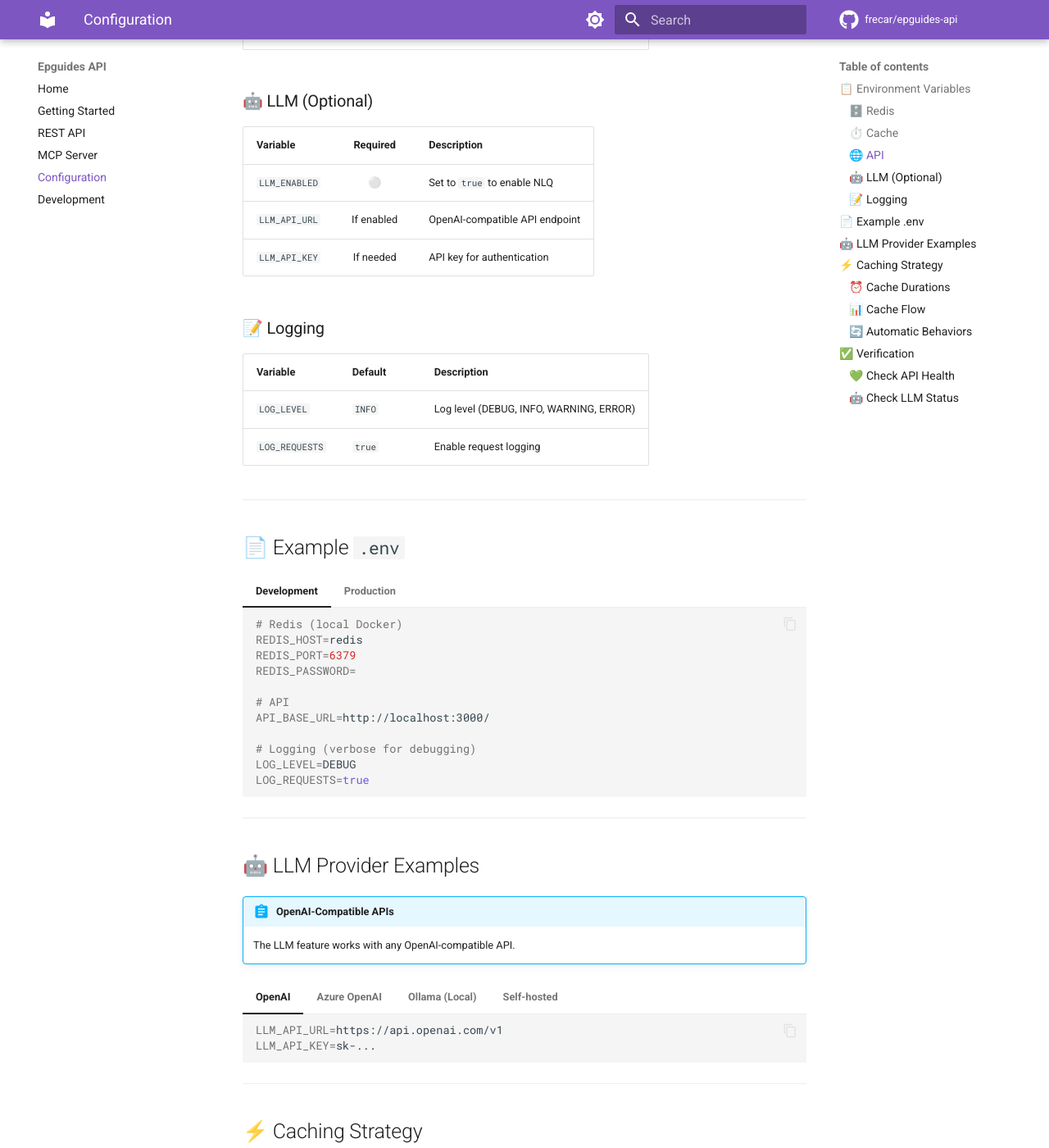
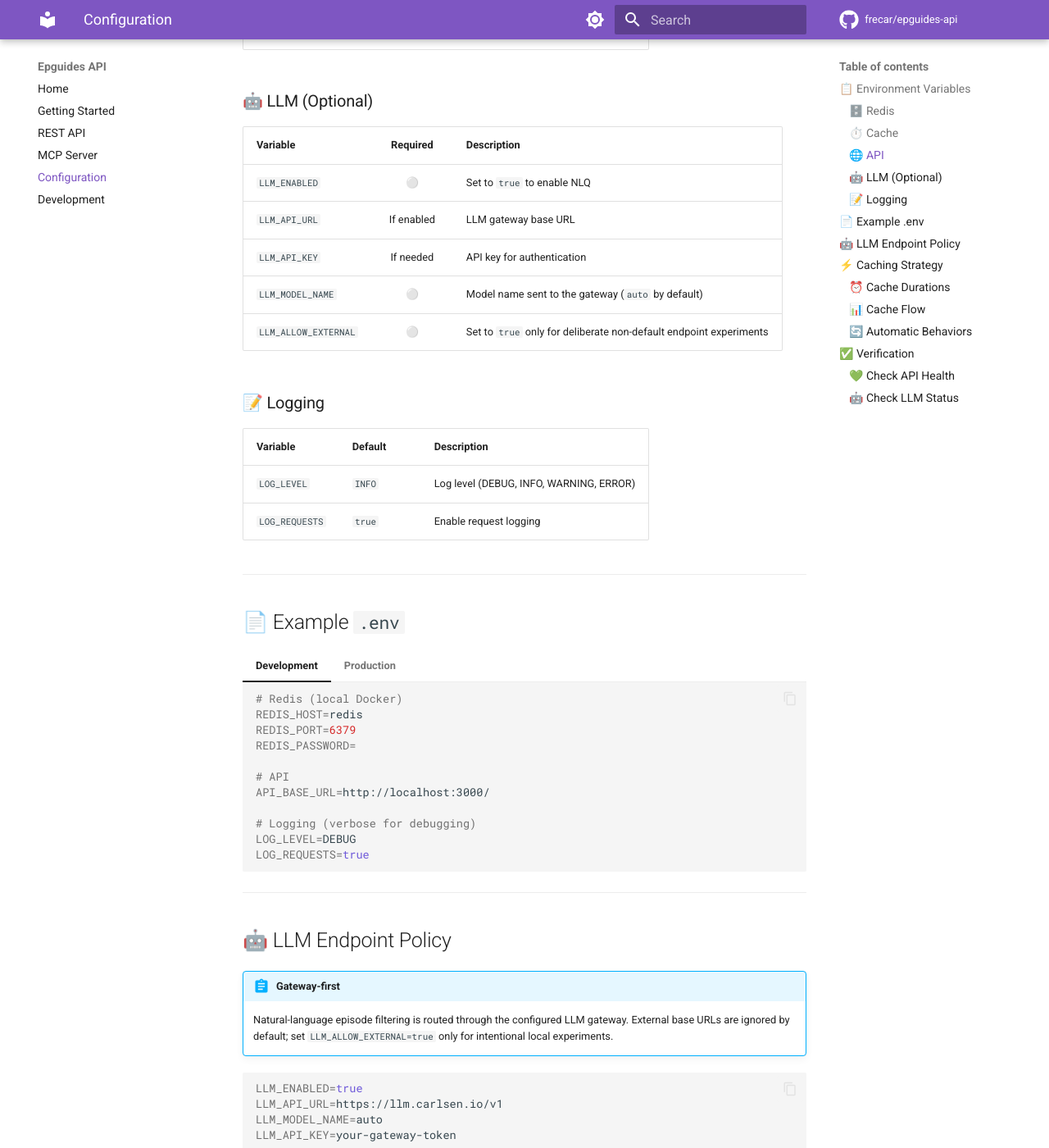
Before and after one commit to frecar/epguides-api, an MkDocs documentation site: the page built from docs/configuration.md, in a window 1280 px wide and 1400 px high, scrolled down 1056 px. Shown: the whole window at 82% size. Built offline with MkDocs 1.6.1 and Material for MkDocs 9.7.7, drawn with Linux system fonts in a browser that asks for light colours; comment, search, counter and statistics services are not loaded; some of the changed text lies outside the part shown.

Commit message:
fix: enforce gateway LLM policy

````diff
--- a/docker-compose.prod.yml
+++ b/docker-compose.prod.yml
@@ -41,9 +41,11 @@ services:
       LOG_LEVEL: ${LOG_LEVEL:-INFO}
       API_BASE_URL: ${API_BASE_URL:-https://epguides.frecar.no}
       LOG_REQUESTS: ${LOG_REQUESTS:-true}
-      LLM_ENABLED: ${LLM_ENABLED:-true}
-      LLM_API_URL: ${LLM_API_URL:-}
+      LLM_ENABLED: ${LLM_ENABLED:-false}
+      LLM_API_URL: ${LLM_API_URL:-https://llm.carlsen.io/v1}
       LLM_API_KEY: ${LLM_API_KEY:-}
+      LLM_MODEL_NAME: ${LLM_MODEL_NAME:-auto}
+      LLM_ALLOW_EXTERNAL: ${LLM_ALLOW_EXTERNAL:-false}
       SENTRY_DSN: ${SENTRY_DSN:-}
       GIT_SHA: ${GIT_SHA:-}
     depends_on:
--- a/docs/configuration.md
+++ b/docs/configuration.md
@@ -36,8 +36,10 @@ Configure the Epguides API using environment variables.
 | Variable | Required | Description |
 |----------|:--------:|-------------|
 | `LLM_ENABLED` | ⚪ | Set to `true` to enable NLQ |
-| `LLM_API_URL` | If enabled | OpenAI-compatible API endpoint |
+| `LLM_API_URL` | If enabled | LLM gateway base URL |
 | `LLM_API_KEY` | If needed | API key for authentication |
+| `LLM_MODEL_NAME` | ⚪ | Model name sent to the gateway (`auto` by default) |
+| `LLM_ALLOW_EXTERNAL` | ⚪ | Set to `true` only for deliberate non-default endpoint experiments |
 
 ### 📝 Logging
 
@@ -80,8 +82,9 @@ Configure the Epguides API using environment variables.
 
     # LLM (optional)
     LLM_ENABLED=true
-    LLM_API_URL=https://api.openai.com/v1
-    LLM_API_KEY=sk-your-api-key
+    LLM_API_URL=https://llm.carlsen.io/v1
+    LLM_MODEL_NAME=auto
+    LLM_API_KEY=your-gateway-token
 
     # Logging (less verbose)
     LOG_LEVEL=WARNING
@@ -90,39 +93,17 @@ Configure the Epguides API using environment variables.
 
 ---
 
-## 🤖 LLM Provider Examples
+## 🤖 LLM Endpoint Policy
 
-!!! abstract "OpenAI-Compatible APIs"
-    The LLM feature works with any OpenAI-compatible API.
+!!! abstract "Gateway-first"
+    Natural-language episode filtering is routed through the configured LLM gateway. External base URLs are ignored by default; set `LLM_ALLOW_EXTERNAL=true` only for intentional local experiments.
 
-=== "OpenAI"
-
-    ```bash
-    LLM_API_URL=https://api.openai.com/v1
-    LLM_API_KEY=sk-...
-    ```
-
-=== "Azure OpenAI"
-
-    ```bash
-    LLM_API_URL=https://your-resource.openai.azure.com/openai/deployments/your-deployment
-    LLM_API_KEY=your-azure-key
-    ```
-
-=== "Ollama (Local)"
-
-    ```bash
-    LLM_API_URL=http://localhost:11434/v1
-    LLM_API_KEY=  # Not required
-    ```
-
-=== "Self-hosted"
-
-    ```bash
-    # vLLM, text-generation-inference, etc.
-    LLM_API_URL=https://your-llm-server.com/v1
-    LLM_API_KEY=your-key
-    ```
+```bash
+LLM_ENABLED=true
+LLM_API_URL=https://llm.carlsen.io/v1
+LLM_MODEL_NAME=auto
+LLM_API_KEY=your-gateway-token
+```
 
 ---
 
@@ -202,6 +183,8 @@ Expected response when configured:
 {
   "enabled": true,
   "configured": true,
-  "api_url": "https://api.openai.com/v1"
+  "api_url": "https://llm.carlsen.io/v1",
+  "model": "auto",
+  "allow_external": false
 }
 ```
````
Also changed, not shown: docs/rest-api.md (+4 -2 lines), 8 other files.
